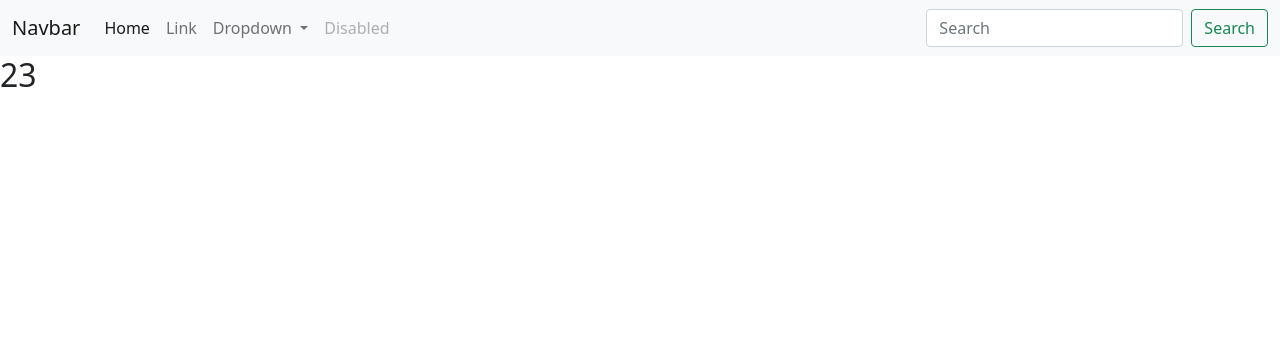
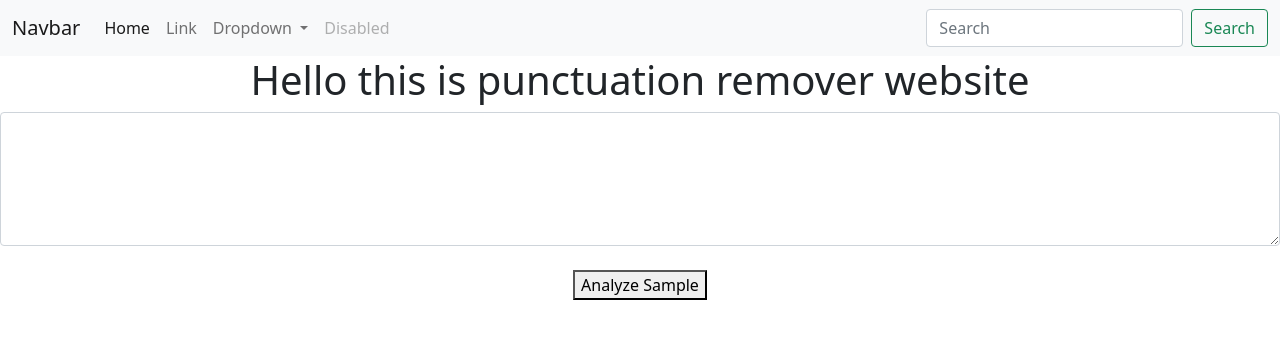
Before and after one commit to zubair-khan3/second-website, a Django app: page / in a window 1280 px wide. Shown: the top 339 px of the page. Run offline with Django 3.2, Linux system fonts and the light colour scheme.

Commit message:
updated punctuation function properly working

```diff
--- a/practice/mobile/urls.py
+++ b/practice/mobile/urls.py
@@ -3,5 +3,6 @@ from django.urls import path, include
 from . import views
 
 urlpatterns = [
-    path('', views.mobile),
+    path('', views.index),
+    path('analyze',views.analyze),
 ]
--- a/practice/mobile/views.py
+++ b/practice/mobile/views.py
@@ -4,6 +4,20 @@ import datetime
 
 
 # Create your views here.
-def mobile(request):
-    num = {'num': '23'}
-    return render(request, 'index.html', num)
+def index(request):
+    return render(request, 'index.html')
+
+
+def analyze(request):
+    text = request.GET.get('text', 'default')
+    print(text, "this is main text")
+    final = text
+    print(final, "this is final ")
+    punc1 = ''' !@#$%^&*()_+{}[]|\:;"'<,>`.?/~'''
+    result = ""
+    for words in final:
+        print(words, "this is word variable")
+        if words not in punc1:
+            result = result + words
+            print(result, "this is result")
+    return render(request, 'result.html', {'result': result, 'usertext': text})
--- a/practice/templates/base.html
+++ b/practice/templates/base.html
@@ -49,7 +49,7 @@
     </nav>
  <!-- --------------- Nav bar end here ------------>
 
-    <div id="content" style="">
+    <div id="content" class="center">
         {% block content %}{% endblock %}
     </div>
 
@@ -64,5 +64,13 @@
     <script src="https://cdn.jsdelivr.net/npm/@popperjs/core@2.9.1/dist/umd/popper.min.js" integrity="sha384-SR1sx49pcuLnqZUnnPwx6FCym0wLsk5JZuNx2bPPENzswTNFaQU1RDvt3wT4gWFG" crossorigin="anonymous"></script>
     <script src="https://cdn.jsdelivr.net/npm/bootstrap@5.0.0-beta3/dist/js/bootstrap.min.js" integrity="sha384-j0CNLUeiqtyaRmlzUHCPZ+Gy5fQu0dQ6eZ/xAww941Ai1SxSY+0EQqNXNE6DZiVc" crossorigin="anonymous"></script>
     -->
+  <style>
+    .center {
+      margin: auto;
+      width: 50%;
+      border: 1px solid #73AD21;
+      padding: 10px;
+    }
+  </style>
   </body>
 </html>
--- a/practice/templates/index.html
+++ b/practice/templates/index.html
@@ -1,6 +1,65 @@
+<!doctype html>
+<html lang="en">
+  <head>
+    <!-- Required meta tags -->
+    <meta charset="utf-8">
+    <meta name="viewport" content="width=device-width, initial-scale=1">
 
-{% extends 'base.html'%}
+    <!-- Bootstrap CSS -->
+    <link href="https://cdn.jsdelivr.net/npm/bootstrap@5.0.0-beta3/dist/css/bootstrap.min.css" rel="stylesheet" integrity="sha384-eOJMYsd53ii+scO/bJGFsiCZc+5NDVN2yr8+0RDqr0Ql0h+rP48ckxlpbzKgwra6" crossorigin="anonymous">
 
-{% block content %}
-    <h2>{{num}}</h2>
-{% endblock %}
+    <title>Django</title>
+  </head>
+  <body>
+    <nav class="navbar navbar-expand-lg navbar-light bg-light">
+      <div class="container-fluid">
+        <a class="navbar-brand" href="#">Navbar</a>
+        <button class="navbar-toggler" type="button" data-bs-toggle="collapse" data-bs-target="#navbarSupportedContent" aria-controls="navbarSupportedContent" aria-expanded="false" aria-label="Toggle navigation">
+          <span class="navbar-toggler-icon"></span>
+        </button>
+        <div class="collapse navbar-collapse" id="navbarSupportedContent">
+          <ul class="navbar-nav me-auto mb-2 mb-lg-0">
+            <li class="nav-item">
+              <a class="nav-link active" aria-current="page" href="/">Home</a>
+            </li>
+            <li class="nav-item">
+              <a class="nav-link" href="#">Link</a>
+            </li>
+            <li class="nav-item dropdown">
+              <a class="nav-link dropdown-toggle" href="#" id="navbarDropdown" role="button" data-bs-toggle="dropdown" aria-expanded="false">
+                Dropdown
+              </a>
+              <ul class="dropdown-menu" aria-labelledby="navbarDropdown">
+                <li><a class="dropdown-item" href="#">Action</a></li>
+                <li><a class="dropdown-item" href="#">Another action</a></li>
+                <li><hr class="dropdown-divider"></li>
+                <li><a class="dropdown-item" href="#">Something else here</a></li>
+              </ul>
+            </li>
+            <li class="nav-item">
+              <a class="nav-link disabled" href="#" tabindex="-1" aria-disabled="true">Disabled</a>
+            </li>
+          </ul>
+          <form class="d-flex">
+            <input class="form-control me-2" type="search" placeholder="Search" aria-label="Search">
+            <button class="btn btn-outline-success" type="submit">Search</button>
+          </form>
+        </div>
+      </div>
+    </nav>
+ <!-- --------------- Nav bar end here ------------>
+        <div align="center">
+            <h1 >Hello this is punctuation remover website</h1>
+            <form action="/analyze" method="get">
+                <textarea  class="form-control" rows="5" id="comment" name="text"> </textarea>
+                <br>
+                <button type="submit">Analyze Sample</button>
+
+            </form>
+        </div>
+
+
+
+  <script src="https://cdn.jsdelivr.net/npm/bootstrap@5.0.0-beta3/dist/js/bootstrap.bundle.min.js" integrity="sha384-JEW9xMcG8R+pH31jmWH6WWP0WintQrMb4s7ZOdauHnUtxwoG2vI5DkLtS3qm9Ekf" crossorigin="anonymous"></script>
+  </body>
+</html>
```
Also changed, not shown: practice/templates/result.html (added, +20 -0 lines).
